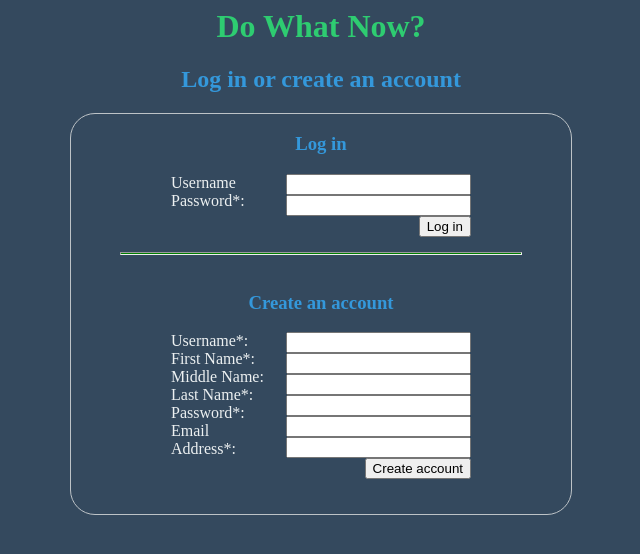
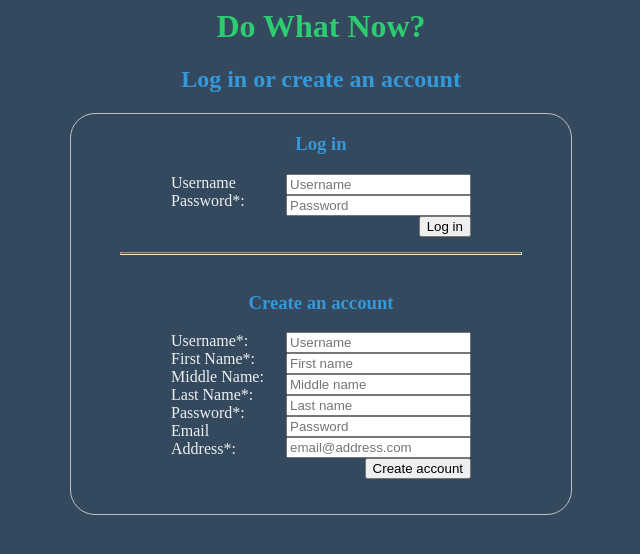
Before and after one commit to JermJermJerm/Comp269Proj, a PHP site: page / in a window 1280 px wide. Shown: the top 554 px of the page, without its empty margins (319-959 px from the left). Run offline with PHP 8.4, Linux system fonts and the light colour scheme.

Commit message:
progresso
WORKIN ON IT

```diff
--- a/Index.html
+++ b/Index.html
@@ -6,6 +6,16 @@
 </head>
 
 <body>
+		<!--
+			In the future:
+			Turn this into a PHP file
+			check the session array for a sessionid
+				if there is an active session, redirect to projects view
+				if not, do nothing so that the user can create an account or log in
+		-->
+
+
+
 		<h1 id="dowhatnow">Do What Now?</h1>
 		<h2>Log in or create an account</h2>
 
@@ -19,10 +29,10 @@
 			<h3>Log in</h3>
 			<form action="login.php" method="post" id="logInForm">
 				<label>Username</label>
-				<input type="text" id="userName" maxlength="20" >
+				<input type="text" id="userName" maxlength="20" placeholder="Username">
 
 				<label>Password<span class="required">*</span>:</label>
-				<input type="text" id="password" maxlength="32">
+				<input type="text" id="password" maxlength="32" placeholder="Password">
 
 				<input type="Submit" value="Log in" class="submitButton">
 			</form>
@@ -30,25 +40,25 @@
 			<hr>
 			<br>
 			<h3>Create an account</h3>
-			<form action="account_create.php" method="post" id="createAccountForm">
+			<form action="/PHP_Scripts/account_create.php" method="post" id="createAccountForm">
 
 				<label>Username<span class="required">*</span>:</label>
-				<input type="text" id="userName" maxlength="20" name="userName" >
+				<input type="text" id="userName" maxlength="20" name="userName" placeholder="Username">
 				<br>
 				<label>First Name<span class="required">*</span>:</label>
-				<input type="text" id="firstname" maxlength="20" name="firstname">
+				<input type="text" id="firstname" maxlength="20" name="firstname" placeholder="First name">
 				<br>
 				<label>Middle Name:</label>
-				<input type="text" id="middleName" maxlength="20" name="middlename">
+				<input type="text" id="middleName" maxlength="20" name="middlename" placeholder="Middle name">
 				<br>
 				<label>Last Name<span class="required">*</span>:</label>
-				<input type="text" id="lastName" maxlength="20" name="lastname">
+				<input type="text" id="lastName" maxlength="20" name="lastname" placeholder="Last name">
 				<br>
 				<label>Password<span class="required">*</span>:</label>
-				<input type="text" id="password" maxlength="32" name="password">
+				<input type="text" id="password" maxlength="32" name="password" placeholder="Password">
 				<br>
 				<label>Email Address<span class="required">*</span>:</label>
-				<input type="text" id="email" maxlength="32" name="email">
+				<input type="text" id="email" maxlength="32" name="email" placeholder="email@address.com">
 				<br>
 				<input type="submit" value="Create account" class="submitButton">
 
```
Also changed, not shown: PHP_Scripts/account_create.php (+6 -4 lines), PHP_Scripts/connectToDB.php (+3 -5 lines).
